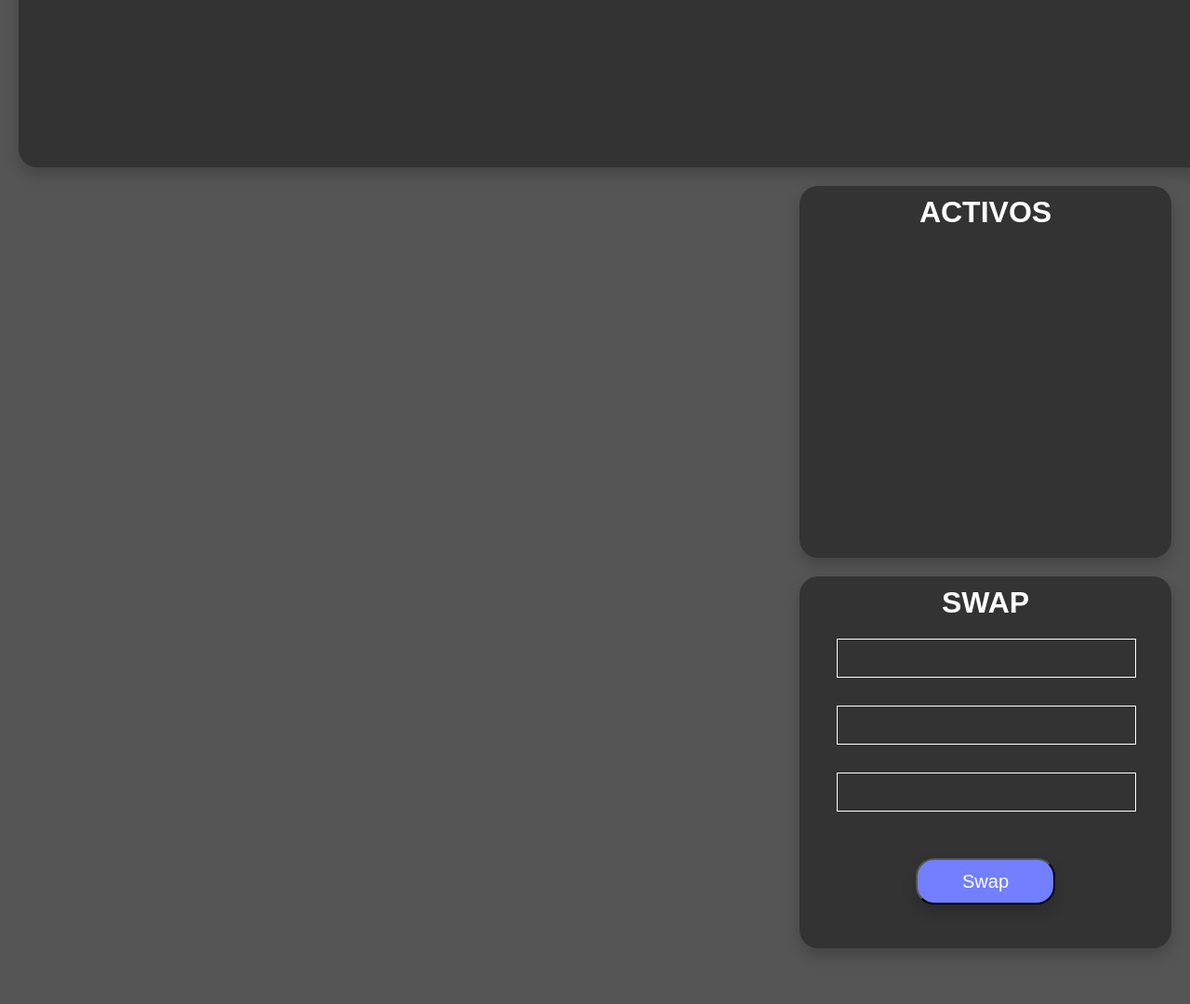
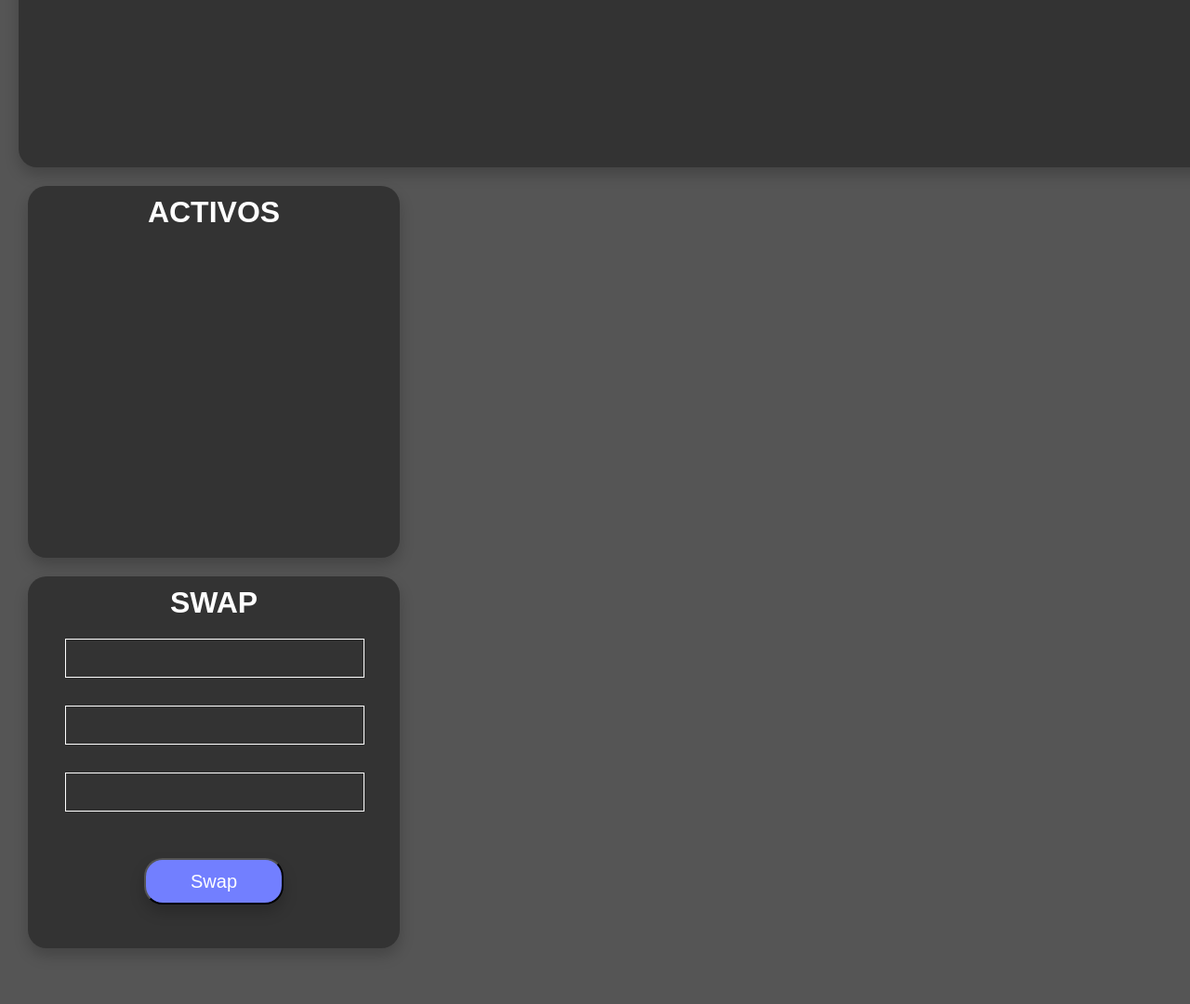
Before and after one commit to daniixcg/SafeHolder, a PHP site: page /HTML/index.html in a window 1280 px wide; the page is wider, and only the part inside the window is pictured. Shown: the part 580-1660 px from the top of that part at 93% size. Run offline with PHP 8.4, Linux system fonts and the light colour scheme; some web fonts are replaced.

Commit message:
Update style.css

```diff
--- a/Proyecto Frontend/CSS/style.css
+++ b/Proyecto Frontend/CSS/style.css
@@ -2,6 +2,8 @@ body{
     margin: 0px;
     font-family: 'Tektur', sans-serif;
     background-color: #555555;
+    overflow: hidden;
+    height: 100%;
 }
 .container{
     width: 100%;
@@ -20,7 +22,7 @@ body{
 .contenedor2{
     width: 450px;
     height: 900px;
-    float: right;
+    float: left;
 
 }
 
```
